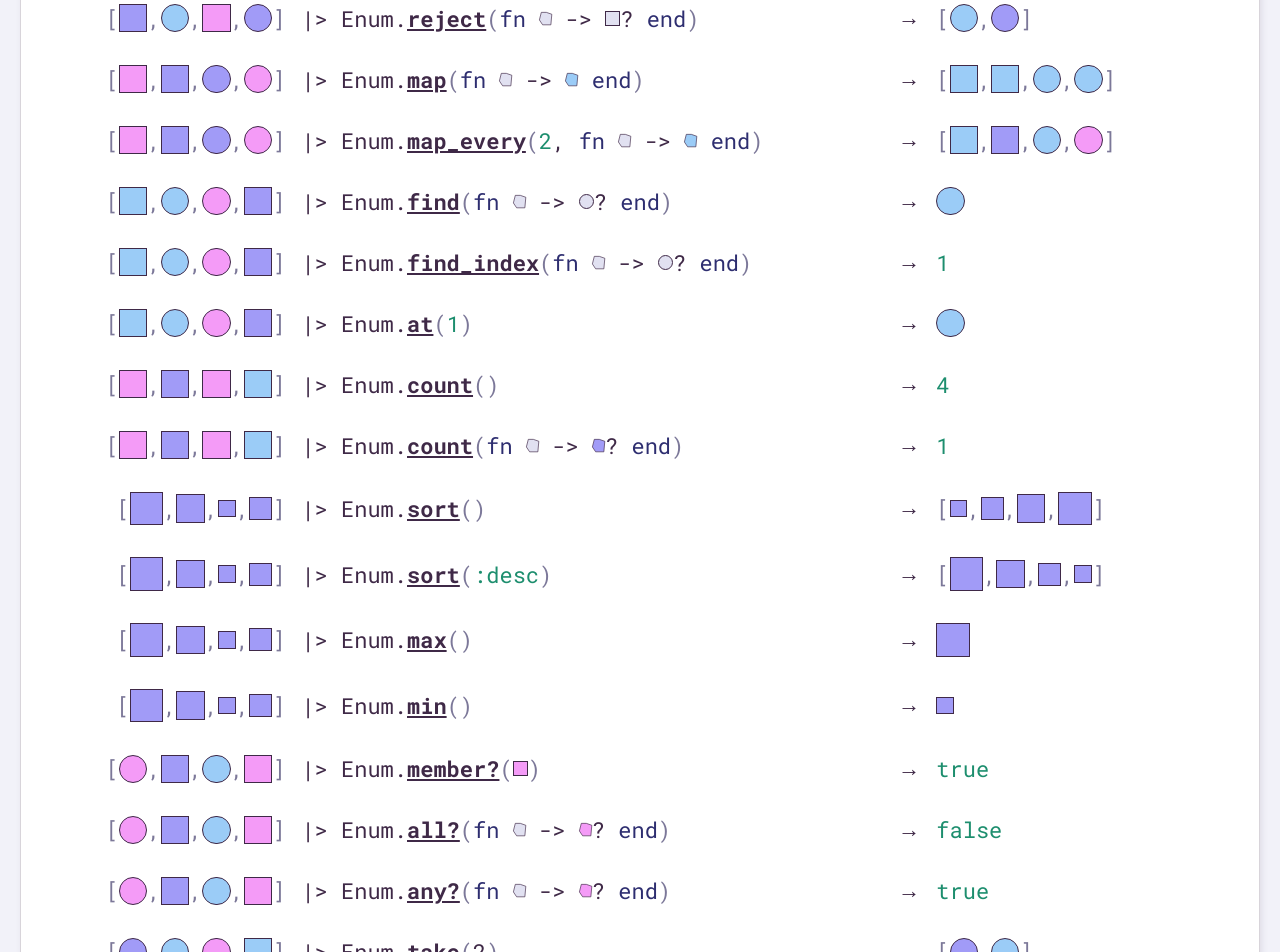
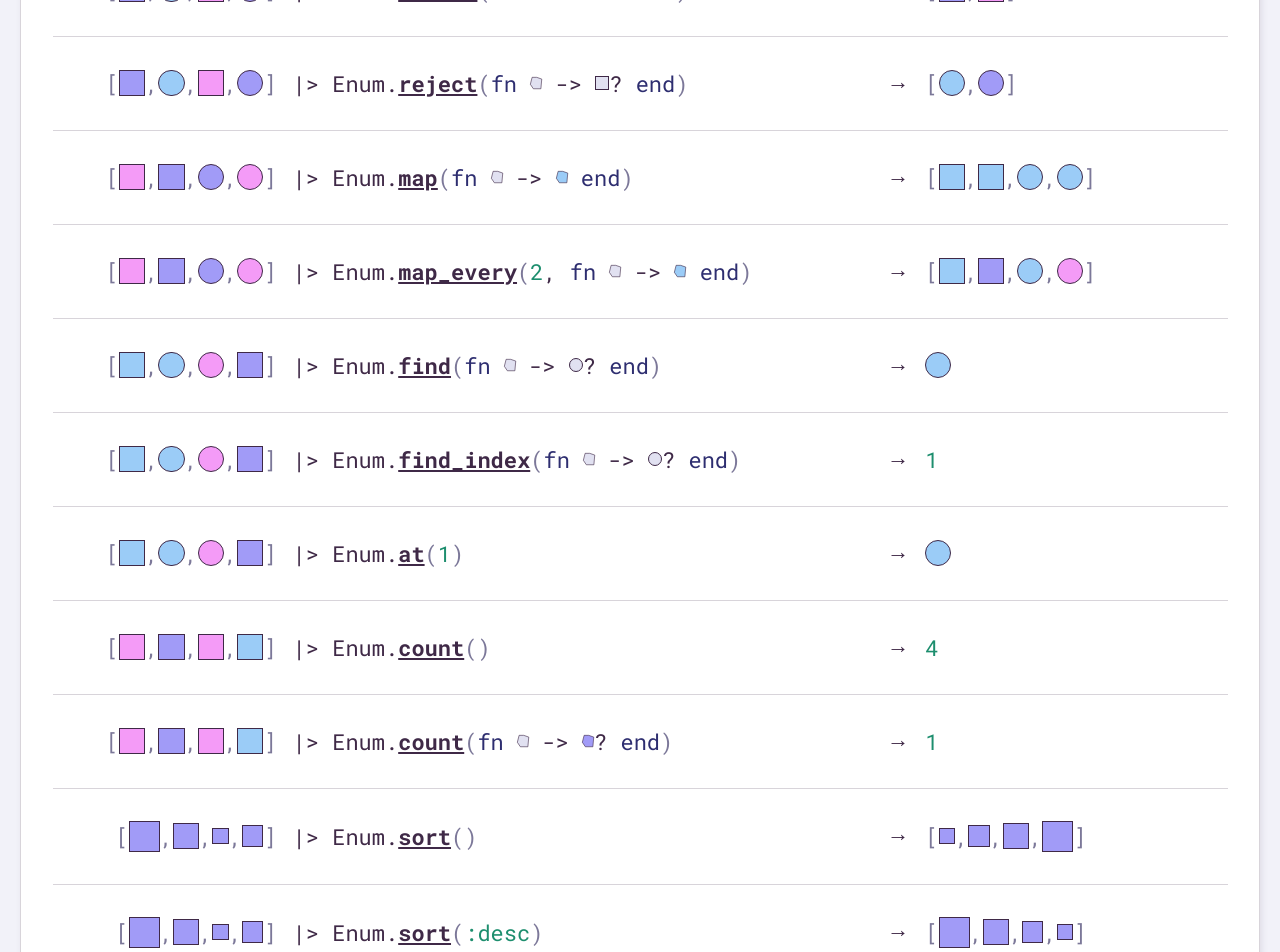
Before and after one commit to angelikatyborska/elixir-enum-cheatsheet, a Vue app: page / in a window 1280 px wide. Shown: the part 180-1132 px from the top of the page. Built offline with nearby package versions, Linux system fonts and the light colour scheme.

Commit message:
Responsive layout

```diff
--- a/src/App.vue
+++ b/src/App.vue
@@ -21,7 +21,9 @@
           <shape shape="square"></shape><code>?</code>
           <code><span class="token keyword"> end</span><span class="token punctuation">)</span></code>
         </div>
-        <div class="arrow" aria-label="returns" title="returns">→</div>
+        <div class="arrow" aria-label="returns" title="returns">
+          <span>→</span>
+        </div>
         <div class="output">
           <code class="token punctuation">[</code>
           <div class="list">
@@ -49,7 +51,9 @@
           <shape shape="square"></shape><code>?</code>
           <code><span class="token keyword"> end</span><span class="token punctuation">)</span></code>
         </div>
-        <div class="arrow" aria-label="returns" title="returns">→</div>
+        <div class="arrow" aria-label="returns" title="returns">
+          <span>→</span>
+        </div>
         <div class="output">
           <code class="token punctuation">[</code>
           <div class="list">
@@ -77,7 +81,9 @@
           <shape color="color2"></shape>
           <code><span class="token keyword"> end</span><span class="token punctuation">)</span></code>
         </div>
-        <div class="arrow" aria-label="returns" title="returns">→</div>
+        <div class="arrow" aria-label="returns" title="returns">
+          <span>→</span>
+        </div>
         <div class="output">
           <code class="token punctuation">[</code>
           <div class="list">
@@ -107,7 +113,9 @@
           <shape color="color2"></shape>
           <code><span class="token keyword"> end</span><span class="token punctuation">)</span></code>
         </div>
-        <div class="arrow" aria-label="returns" title="returns">→</div>
+        <div class="arrow" aria-label="returns" title="returns">
+          <span>→</span>
+        </div>
         <div class="output">
           <code class="token punctuation">[</code>
           <div class="list">
@@ -137,7 +145,9 @@
           <shape shape="circle"></shape><code>?</code>
           <code><span class="token keyword"> end</span><span class="token punctuation">)</span></code>
         </div>
-        <div class="arrow" aria-label="returns" title="returns">→</div>
+        <div class="arrow" aria-label="returns" title="returns">
+          <span>→</span>
+        </div>
         <div class="output">
           <shape shape="circle" color="color2"></shape>
         </div>
@@ -160,7 +170,9 @@
           <shape shape="circle"></shape><code>?</code>
           <code><span class="token keyword"> end</span><span class="token punctuation">)</span></code>
         </div>
-        <div class="arrow" aria-label="returns" title="returns">→</div>
+        <div class="arrow" aria-label="returns" title="returns">
+          <span>→</span>
+        </div>
         <div class="output">
           <code><span class="token number">1</span></code>
         </div>
@@ -179,7 +191,9 @@
         <div class="code">
           <code>|> Enum.<em><a href="https://hexdocs.pm/elixir/Enum.html#at/2">at</a></em><span class="token punctuation">(</span><span class="token number">1</span><span class="token punctuation">)</span></code>
         </div>
-        <div class="arrow" aria-label="returns" title="returns">→</div>
+        <div class="arrow" aria-label="returns" title="returns">
+          <span>→</span>
+        </div>
         <div class="output">
           <shape shape="circle" color="color2"></shape>
         </div>
@@ -200,7 +214,9 @@
             <span class="token punctuation">()</span>
           </code>
         </div>
-        <div class="arrow" aria-label="returns" title="returns">→</div>
+        <div class="arrow" aria-label="returns" title="returns">
+          <span>→</span>
+        </div>
         <div class="output">
           <code><span class="token number">4</span></code>
         </div>
@@ -223,7 +239,9 @@
           <shape color="color1"></shape><code>?</code>
           <code><span class="token keyword"> end</span><span class="token punctuation">)</span></code>
         </div>
-        <div class="arrow" aria-label="returns" title="returns">→</div>
+        <div class="arrow" aria-label="returns" title="returns">
+          <span>→</span>
+        </div>
         <div class="output">
           <code><span class="token number">1</span></code>
         </div>
@@ -244,7 +262,9 @@
             <span class="token punctuation">()</span>
           </code>
         </div>
-        <div class="arrow" aria-label="returns" title="returns">→</div>
+        <div class="arrow" aria-label="returns" title="returns">
+          <span>→</span>
+        </div>
         <div class="output">
           <code class="token punctuation">[</code>
           <div class="list">
@@ -270,7 +290,9 @@
         <div class="code">
           <code>|> Enum.<em><a href="https://hexdocs.pm/elixir/Enum.html#sort/2">sort</a></em><span class="token punctuation">(</span><span class="token atom">:desc</span><span class="token punctuation">)</span></code>
         </div>
-        <div class="arrow" aria-label="returns" title="returns">→</div>
+        <div class="arrow" aria-label="returns" title="returns">
+          <span>→</span>
+        </div>
         <div class="output">
           <code class="token punctuation">[</code>
           <div class="list">
@@ -298,7 +320,9 @@
             <span class="token punctuation">()</span>
           </code>
         </div>
-        <div class="arrow" aria-label="returns" title="returns">→</div>
+        <div class="arrow" aria-label="returns" title="returns">
+          <span>→</span>
+        </div>
         <div class="output">
           <shape shape="square" color="color1" size="big"></shape>
         </div>
@@ -319,7 +343,9 @@
             <span class="token punctuation">()</span>
           </code>
         </div>
-        <div class="arrow" aria-label="returns" title="returns">→</div>
+        <div class="arrow" aria-label="returns" title="returns">
+          <span>→</span>
+        </div>
         <div class="output">
           <shape shape="square" color="color1" size="smaller"></shape>
         </div>
@@ -339,7 +365,9 @@
           <shape shape="square" color="color3"></shape>
           <code><span class="token punctuation">)</span></code>
         </div>
-        <div class="arrow" aria-label="returns" title="returns">→</div>
+        <div class="arrow" aria-label="returns" title="returns">
+          <span>→</span>
+        </div>
         <div class="output">
           <code><span class="token atom">true</span></code>
         </div>
@@ -362,7 +390,9 @@
           <shape color="color3"></shape><code>?</code>
           <code><span class="token keyword"> end</span><span class="token punctuation">)</span></code>
         </div>
-        <div class="arrow" aria-label="returns" title="returns">→</div>
+        <div class="arrow" aria-label="returns" title="returns">
+          <span>→</span>
+        </div>
         <div class="output">
           <code><span class="token atom">false</span></code>
         </div>
@@ -385,7 +415,9 @@
           <shape color="color3"></shape><code>?</code>
           <code><span class="token keyword"> end</span><span class="token punctuation">)</span></code>
         </div>
-        <div class="arrow" aria-label="returns" title="returns">→</div>
+        <div class="arrow" aria-label="returns" title="returns">
+          <span>→</span>
+        </div>
         <div class="output">
           <code><span class="token atom">true</span></code>
         </div>
@@ -404,7 +436,9 @@
         <div class="code">
           <code>|> Enum.<em><a href="https://hexdocs.pm/elixir/Enum.html#take/2">take</a></em><span class="token punctuation">(</span>2<span class="token punctuation">)</span></code>
         </div>
-        <div class="arrow" aria-label="returns" title="returns">→</div>
+        <div class="arrow" aria-label="returns" title="returns">
+          <span>→</span>
+        </div>
         <div class="output">
           <code class="token punctuation">[</code>
           <div class="list">
@@ -428,7 +462,9 @@
         <div class="code">
           <code>|> Enum.<em><a href="https://hexdocs.pm/elixir/Enum.html#take_every/2">take_every</a></em><span class="token punctuation">(</span>2<span class="token punctuation">)</span></code>
         </div>
-        <div class="arrow" aria-label="returns" title="returns">→</div>
+        <div class="arrow" aria-label="returns" title="returns">
+          <span>→</span>
+        </div>
         <div class="output">
           <code class="token punctuation">[</code>
           <div class="list">
@@ -456,7 +492,9 @@
           <shape shape="circle"></shape>
           <code>?<span class="token keyword"> end</span><span class="token punctuation">)</span></code>
         </div>
-        <div class="arrow" aria-label="returns" title="returns">→</div>
+        <div class="arrow" aria-label="returns" title="returns">
+          <span>→</span>
+        </div>
         <div class="output">
           <code class="token punctuation">[</code>
           <div class="list">
@@ -482,7 +520,9 @@
           <code>|> Enum.<em><a href="https://hexdocs.pm/elixir/Enum.html#chunk_every/2">chunk_every</a></em>
             <span class="token punctuation">(</span>3<span class="token punctuation">,</span> 3<span class="token punctuation">)</span></code>
         </div>
-        <div class="arrow" aria-label="returns" title="returns">→</div>
+        <div class="arrow" aria-label="returns" title="returns">
+          <span>→</span>
+        </div>
         <div class="output">
           <code class="token punctuation">[</code>
           <code class="token punctuation">[</code>
@@ -514,7 +554,9 @@
         <div class="code">
           <code>|> Enum.<em><a href="https://hexdocs.pm/elixir/Enum.html#chunk_every/2">chunk_every</a></em><span class="token punctuation">(</span>3<span class="token punctuation">,</span> 3<span class="token punctuation">,</span><span class="token atom"> :discard</span><span class="token punctuation">)</span></code>
         </div>
-        <div class="arrow" aria-label="returns" title="returns">→</div>
+        <div class="arrow" aria-label="returns" title="returns">
+          <span>→</span>
+        </div>
         <div class="output">
           <code class="token punctuation">[</code>
           <code class="token punctuation">[</code>
@@ -549,7 +591,9 @@
           <code class="token punctuation">]</code>
           <code><span class="token punctuation">)</span></code>
         </div>
-        <div class="arrow" aria-label="returns" title="returns">→</div>
+        <div class="arrow" aria-label="returns" title="returns">
+          <span>→</span>
+        </div>
         <div class="output">
           <code class="token punctuation">[</code>
           <code class="token punctuation">[</code>
@@ -585,7 +629,9 @@
             <span class="token punctuation">(</span>3, 2<span class="token punctuation">)</span>
           </code>
         </div>
-        <div class="arrow" aria-label="returns" title="returns">→</div>
+        <div class="arrow" aria-label="returns" title="returns">
+          <span>→</span>
+        </div>
         <div class="output">
           <code class="token punctuation">[</code>
           <code class="token punctuation">[</code>
@@ -622,7 +668,9 @@
           <shape></shape>
           <code><span class="token punctuation">)</span><span class="token keyword"> end</span><span class="token punctuation">)</span></code>
         </div>
-        <div class="arrow" aria-label="returns" title="returns">→</div>
+        <div class="arrow" aria-label="returns" title="returns">
+          <span>→</span>
+        </div>
         <div class="output">
           <code class="token punctuation">[</code>
           <code class="token punctuation">[</code>
@@ -660,7 +708,9 @@
             <span class="token punctuation">()</span>
           </code>
         </div>
-        <div class="arrow" aria-label="returns" title="returns">→</div>
+        <div class="arrow" aria-label="returns" title="returns">
+          <span>→</span>
+        </div>
         <div class="output">
             <span v-bind:key="shape[2]" v-for="(shape, index) in shuffle([['square', 'color2', 0], ['circle', 'color3', 1], ['square', 'color3', 2], ['square', 'color1', 3]])">
               <shape :shape="shape[0]" :color="shape[1]" v-if="index === 0"></shape>
@@ -683,7 +733,9 @@
             <span class="token punctuation">()</span>
           </code>
         </div>
-        <div class="arrow" aria-label="returns" title="returns">→</div>
+        <div class="arrow" aria-label="returns" title="returns">
+          <span>→</span>
+        </div>
         <div class="output">
           <code class="token punctuation">[</code>
           <div class="list">
@@ -710,7 +762,9 @@
             <span class="token punctuation">()</span>
           </code>
         </div>
-        <div class="arrow" aria-label="returns" title="returns">→</div>
+        <div class="arrow" aria-label="returns" title="returns">
+          <span>→</span>
+        </div>
         <div class="output">
           <code class="token punctuation">[</code>
           <div class="list">
@@ -738,7 +792,9 @@
             <span class="token punctuation">()</span>
           </code>
         </div>
-        <div class="arrow" aria-label="returns" title="returns">→</div>
+        <div class="arrow" aria-label="returns" title="returns">
+          <span>→</span>
+        </div>
         <div class="output">
           <code class="token punctuation">[</code>
           <div class="list">
@@ -767,7 +823,9 @@
           <shape></shape>
           <code><span class="token punctuation">)</span><span class="token keyword"> end</span><span class="token punctuation">)</span></code>
         </div>
-        <div class="arrow" aria-label="returns" title="returns">→</div>
+        <div class="arrow" aria-label="returns" title="returns">
+          <span>→</span>
+        </div>
         <div class="output">
           <code class="token punctuation">[</code>
           <div class="list">
@@ -793,7 +851,9 @@
             <span class="token punctuation">()</span>
           </code>
         </div>
-        <div class="arrow" aria-label="returns" title="returns">→</div>
+        <div class="arrow" aria-label="returns" title="returns">
+          <span>→</span>
+        </div>
         <div class="output">
           <code class="token punctuation">[</code>
           <div class="list">
@@ -819,7 +879,9 @@
           <shape shape="circle" color="color2"></shape>
           <code><span class="token punctuation">)</span></code>
         </div>
-        <div class="arrow" aria-label="returns" title="returns">→</div>
+        <div class="arrow" aria-label="returns" title="returns">
+          <span>→</span>
+        </div>
         <div class="output">
           <code class="token punctuation">[</code>
           <div class="list">
@@ -854,7 +916,9 @@
             <span class="token punctuation">()</span>
           </code>
         </div>
-        <div class="arrow" aria-label="returns" title="returns">→</div>
+        <div class="arrow" aria-label="returns" title="returns">
+          <span>→</span>
+        </div>
         <div class="output">
           <code class="token punctuation">[</code>
           <div class="list">
@@ -898,7 +962,9 @@
             <span class="token punctuation">()</span>
           </code>
         </div>
-        <div class="arrow" aria-label="returns" title="returns">→</div>
+        <div class="arrow" aria-label="returns" title="returns">
+          <span>→</span>
+        </div>
         <div class="output">
           <code class="token punctuation">[</code>
           <code class="token punctuation">[</code>
@@ -934,7 +1000,9 @@
           <shape></shape>
           <code><span class="token punctuation">)</span><span class="token keyword"> end</span><span class="token punctuation">)</span></code>
         </div>
-        <div class="arrow" aria-label="returns" title="returns">→</div>
+        <div class="arrow" aria-label="returns" title="returns">
+          <span>→</span>
+        </div>
         <div class="output">
           <div class="lines">
             <div class="line">
@@ -976,7 +1044,9 @@
             <span class="token punctuation">()</span>
           </code>
         </div>
-        <div class="arrow" aria-label="returns" title="returns">→</div>
+        <div class="arrow" aria-label="returns" title="returns">
+          <span>→</span>
+        </div>
         <div class="output">
           <div class="lines">
             <div class="line">
@@ -1015,7 +1085,9 @@
           <shape></shape>
           <code><span class="token punctuation">)</span><span class="token keyword"> end</span><span class="token punctuation">)</span></code>
         </div>
-        <div class="arrow" aria-label="returns" title="returns">→</div>
+        <div class="arrow" aria-label="returns" title="returns">
+          <span>→</span>
+        </div>
         <div class="output">
           <code class="token punctuation">%{</code>
           <shape color="color3"></shape>
@@ -1057,6 +1129,7 @@ export default {
 <style lang="scss">
 $breakpoint1: 640px;
 $breakpoint2: 900px;
+$breakpoint3: 1260px;
 $text-color: #3f2947;
 $keyword-color: #2e2e70;
 $punctuation-color: #7c7899;
@@ -1072,8 +1145,8 @@ $wrapper-border-color: rgba($text-color, 0.2);
 :root {
   --svg-ratio: 1;
   --small-shape-ratio: 0.5;
-  --shape-size: 1.2rem;
-  --small-shape-size: 0.6rem;
+  --shape-size: 1.1rem;
+  --small-shape-size: 0.55rem;
   --undefined-shape-color: #{darken($background-color, 5)};
   --shape-border-color: #{$text-color};
   --shape-border-size: 1px;
@@ -1088,11 +1161,31 @@ html {
   font-size: 18px;
 
   @media screen and (min-width: $breakpoint1) {
+    font-size: 20px;
+  }
+
+  @media screen and (min-width: $breakpoint3) {
     font-size: 22px;
   }
 
   a {
     color: inherit;
+  }
+}
+
+body {
+  margin: $margin-small;
+
+  @media screen and (min-width: $breakpoint1) {
+    margin: $margin-medium;
+  }
+
+  @media screen and (min-width: $breakpoint2) {
+    margin: $margin-big;
+  }
+
+  @media screen and (min-width: $breakpoint2) {
+    margin: $margin-small;
   }
 }
 
@@ -1122,8 +1215,7 @@ code {
 
 .grid {
   display: grid;
-  align-items: center;
-  grid-row-gap: 10px;
+  grid-row-gap: $margin-small;
   margin: $margin-medium 0 $margin-big 0;
   padding: $margin-big $margin-medium;
   background-color: lighten($background-color, 10);
@@ -1132,39 +1224,98 @@ code {
   box-shadow: 2px 2px 6px rgba($text-color, 0.1);
   overflow: auto;
 
-  @media screen and (min-width: $breakpoint1) {
+  @media screen and (min-width: $breakpoint2) {
+    grid-template-columns: 1fr auto 3fr;
+    padding: $margin-big;
+    grid-row-gap: 0;
+  }
+
+  @media screen and (min-width: $breakpoint3) {
     grid-template-columns: 1fr 1fr auto 1fr;
-    padding: $margin-big;
-    grid-column-gap: $margin-medium;
-    grid-row-gap: $margin-big;
   }
 }
 
+@media screen and (min-width: $breakpoint2) {
+  .code {
+    grid-column: 2 / 4;
+  }
 
-.input, .output, .code {
+  .arrow {
+    grid-column: 2 / 3;
+  }
+
+  .output {
+    grid-column: 3 / 4;
+  }
+}
+
+@media screen and (min-width: $breakpoint3) {
+  .code {
+    grid-column: 2 / 3;
+  }
+
+  .arrow {
+    grid-column: 3 / 4;
+  }
+
+  .output {
+    grid-column: 4 / 5;
+  }
+}
+
+.input, .output, .code, .arrow {
   display: flex;
   align-items: center;
 }
 
-.input {
-  @media screen and (min-width: $breakpoint1) {
+.input, .arrow {
+  @media screen and (min-width: $breakpoint2) {
     justify-content: right;
   }
 }
 
 .output {
-  &:not(:last-child) {
-    margin-bottom: $margin-big;
+  margin-bottom: $margin-big;
+  padding-bottom: $margin-big;
+  border-bottom: 1px solid $wrapper-border-color;
+}
+
+@media screen and (min-width: $breakpoint2) {
+  .input, .code {
+    padding-top: $margin-big;
+    padding-bottom: $margin-medium;
+  }
+  .output, .arrow {
     padding-bottom: $margin-big;
     border-bottom: 1px solid $wrapper-border-color;
+    margin-bottom: 0;
   }
+}
 
-  @media screen and (min-width: $breakpoint1) {
-    &:not(:last-child) {
-      margin-bottom: 0;
-      padding-bottom: 0;
-      border-bottom: 0;
-    }
+@media screen and (min-width: $breakpoint3) {
+  .input, .code, .output, .arrow {
+    padding-top: $margin-big;
+    padding-bottom: $margin-big;
+    border-bottom: 1px solid $wrapper-border-color;
+    margin-bottom: 0;
+  }
+}
+
+.arrow {
+  padding-right: $margin-medium;
+  display: flex;
+  align-items: flex-start;
+}
+
+@media screen and (min-width: $breakpoint2) {
+  .input {
+    padding-right: $margin-medium;
+  }
+}
+
+@media screen and (min-width: $breakpoint3) {
+  .arrow {
+    padding-left: $margin-medium;
   }
 }
 
```
